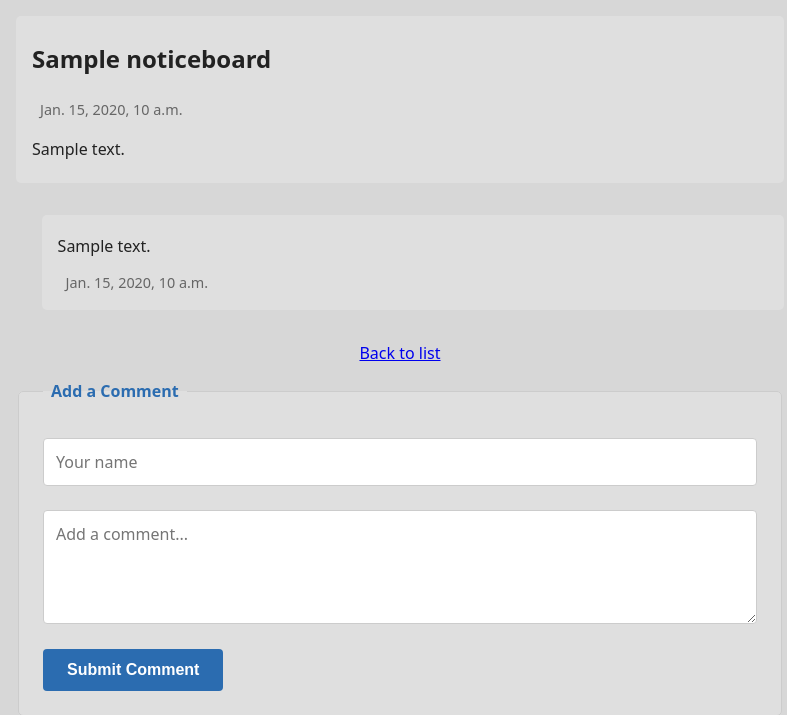
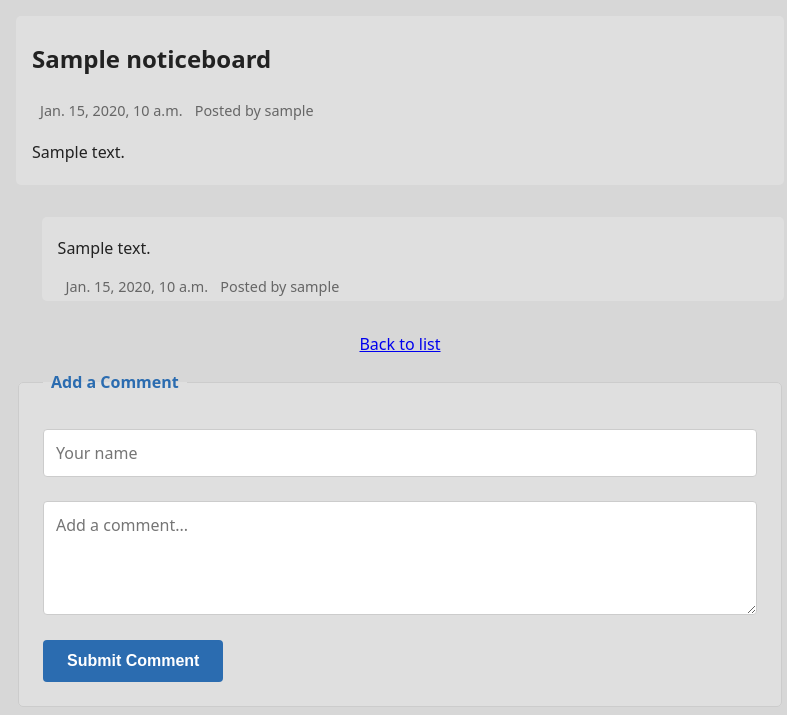
Before and after one commit to DanielKatzCoding/noticeboard, a Django app: page /noticeboard/1/ in a window 1280 px wide. Shown: the part 86-801 px from the top of the page, without its empty margins (240-1027 px from the left). Run offline with Django 5.2, Linux system fonts and the light colour scheme; tables that the repository leaves empty hold one stand-in row (values such as "Sample post").

Commit message:
added author to notice and comments; patched name input

```diff
--- a/noticeboard/templates/noticeboardDetail.html
+++ b/noticeboard/templates/noticeboardDetail.html
@@ -6,7 +6,8 @@
 <article class="notice-container">
     <div class="inner-padding">
         <h2>{{ notice.title }}</h2>
-        <p class="meta">{{ notice.created_at }}</p>
+        <span class="meta">{{ notice.created_at }}</span>
+        <span class="meta">Posted by {{ notice.author }}</span>
         <p>{{ notice.content|linebreaks }}</p>
     </div>
 </article>
@@ -15,7 +16,8 @@
     <div class="comment-container">
         <div class="inner-padding">
             <p>{{ comment.content }}</p>
-            <p class="meta">{{ comment.created_at }}</p>
+            <span class="meta">{{ comment.created_at }}</span>
+            <span class="meta">Posted by {{ comment.author }}</span>
         </div>
     </div>
     {% endfor %}
--- a/noticeboard/views.py
+++ b/noticeboard/views.py
@@ -35,7 +35,7 @@ class NoticeboardDetailView(generic.DetailView):
 def create_comment(request, pk):
     if request.method == 'POST':
         content: str = request.POST.get('content')
-        author: str = request.POST.get('author').capitalize()
+        author: str = request.POST.get('author').lower().capitalize()
 
         notice = Noticeboard.objects.filter(pk=pk).first()
         user = User.objects.filter(username=author).first()
```
